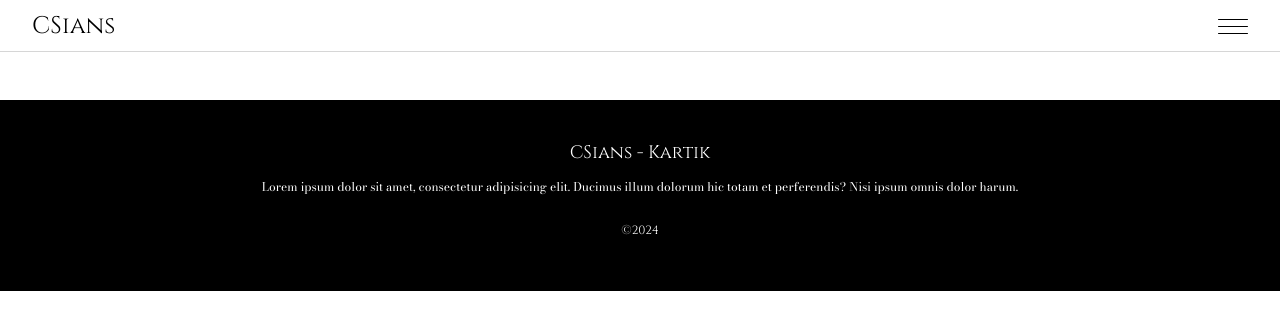
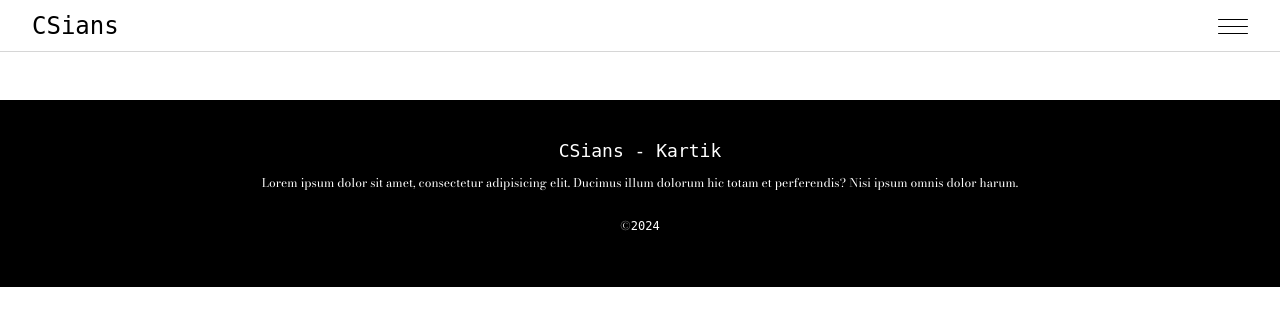
Before and after one commit to kartikpawar10/crud-blog-website, a website: page index.html in a window 1280 px wide. Drawn offline with nearby package versions, Linux system fonts and the light colour scheme; no server answers.

Commit message:
i need to know

```diff
--- a/styles.css
+++ b/styles.css
@@ -1,6 +1,6 @@
 body {
   margin: 0;
-  font-family: 'Cinzel', serif;
+  font-family: "monospace", serif;
 }
 
 .nav {
@@ -112,7 +112,7 @@
 }
 
 p {
-  font-family: 'Bodoni Moda', serif;
+  font-family: "Bodoni Moda", serif;
 }
 
 main {
@@ -210,7 +210,7 @@
 #posts-list > div:first-child h1 {
   font-size: 36px;
   max-width: 900px;
-  font-family: 'Poppins', sans-serif;
+  font-family: "Poppins", sans-serif;
   font-weight: 500;
   font-style: italic;
 }
```
